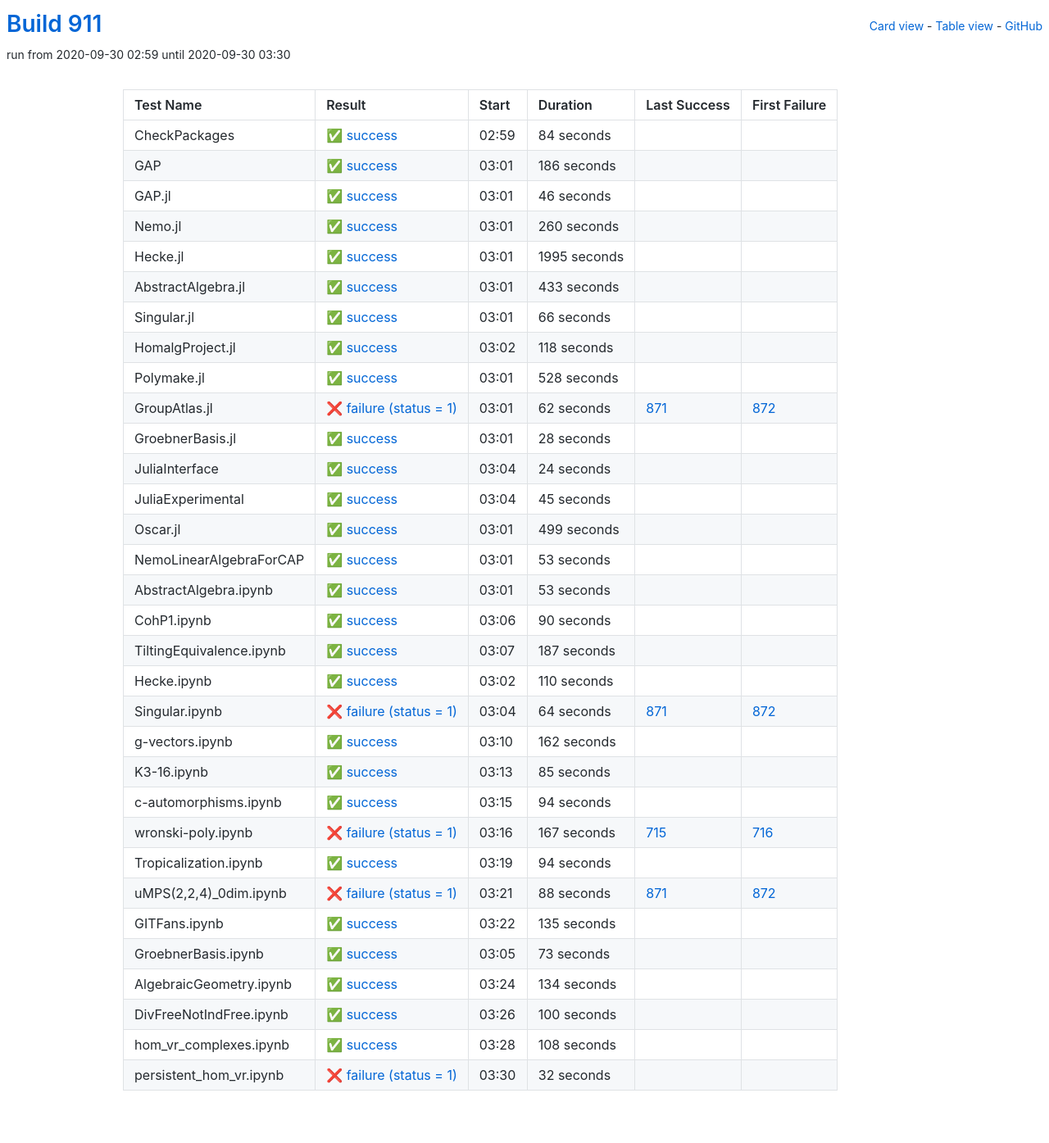
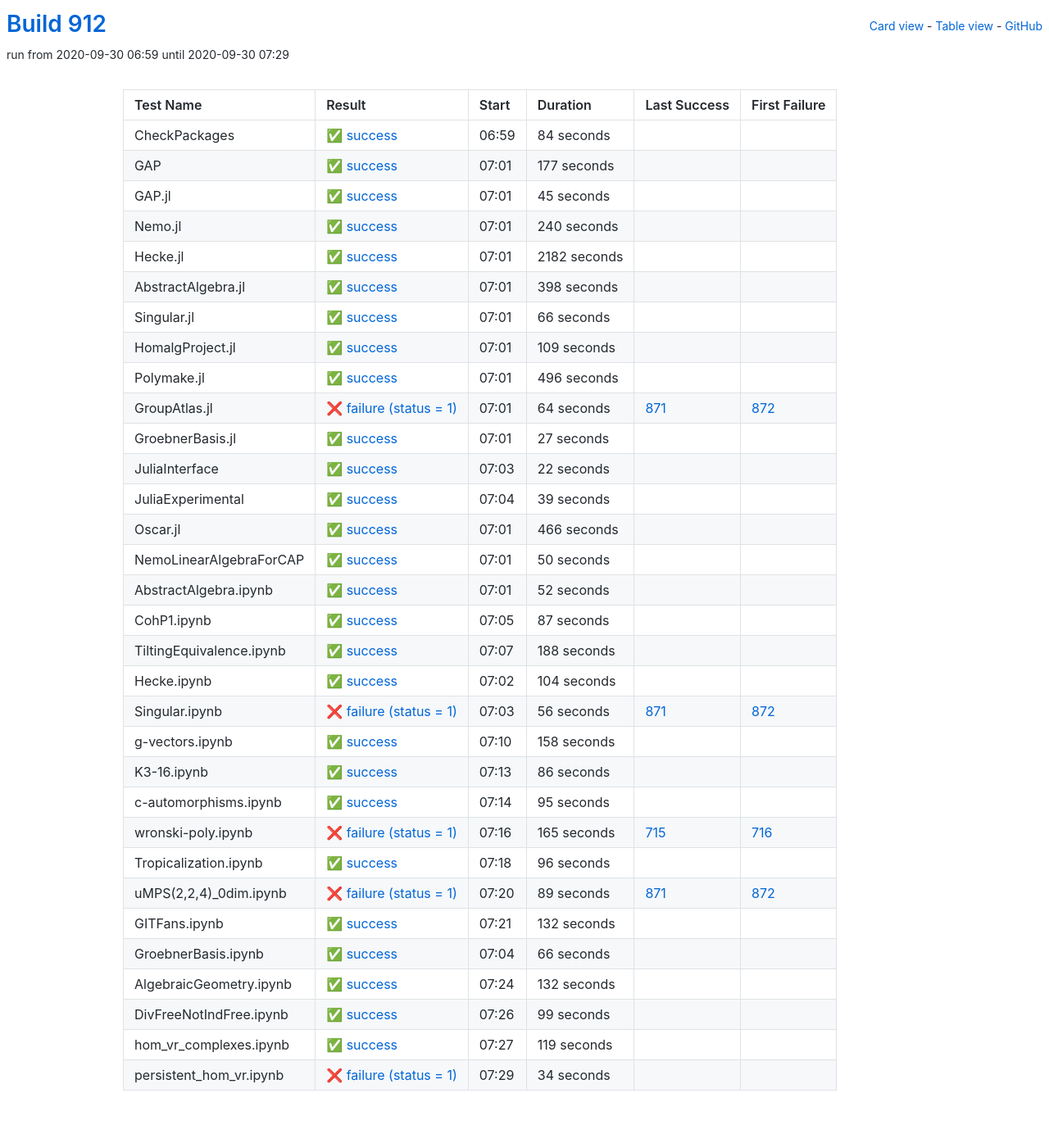
Before and after one commit to oscar-system/oscar-ci-status-stable, a Jekyll site: the page built from table.html, in a window 1280 px wide. Shown: the whole page at 82% size. Built offline with Jekyll 4.4.1, drawn with Linux system fonts in a browser that asks for light colours.

Commit message:
Build #912

```diff
--- a/_data/ci.yml
+++ b/_data/ci.yml
@@ -1,6 +1,6 @@
 ---
-build: 911
-build_url: https://oscarci.mathematik.uni-kl.de/job/oscar-stable/911/
+build: 912
+build_url: https://oscarci.mathematik.uni-kl.de/job/oscar-stable/912/
 job: oscar-stable
 organization: oscar-system
 repo: oscar-ci-status-stable
@@ -8,8 +8,8 @@ repourl: https://github.com/oscar-system/oscar-ci-status-stable
 tests:
 - name: CheckPackages
   id: checkpackages
-  log: https://oscarci.mathematik.uni-kl.de/job/oscar-stable/911/artifact/logs/build-911/CheckPackages.log
-  start: 2020-09-30 02:59
+  log: https://oscarci.mathematik.uni-kl.de/job/oscar-stable/912/artifact/logs/build-912/CheckPackages.log
+  start: 2020-09-30 06:59
   success: true
   exitcode: 0
   status: success
@@ -20,68 +20,68 @@ tests:
   first_failure_url:
 - name: GAP
   id: gap
-  log: https://oscarci.mathematik.uni-kl.de/job/oscar-stable/911/artifact/logs/build-911/GAP.log
-  start: 2020-09-30 03:01
+  log: https://oscarci.mathematik.uni-kl.de/job/oscar-stable/912/artifact/logs/build-912/GAP.log
+  start: 2020-09-30 07:01
   success: true
   exitcode: 0
   status: success
-  duration: 186
+  duration: 177
   last_success: false
   last_success_url:
   first_failure: false
   first_failure_url:
 - name: GAP.jl
   id: gap-jl
-  log: https://oscarci.mathematik.uni-kl.de/job/oscar-stable/911/artifact/logs/build-911/GAP.jl.log
-  start: 2020-09-30 03:01
+  log: https://oscarci.mathematik.uni-kl.de/job/oscar-stable/912/artifact/logs/build-912/GAP.jl.log
+  start: 2020-09-30 07:01
   success: true
   exitcode: 0
   status: success
-  duration: 46
+  duration: 45
   last_success: false
   last_success_url:
   first_failure: false
   first_failure_url:
 - name: Nemo.jl
   id: nemo-jl
-  log: https://oscarci.mathematik.uni-kl.de/job/oscar-stable/911/artifact/logs/build-911/Nemo.jl.log
-  start: 2020-09-30 03:01
+  log: https://oscarci.mathematik.uni-kl.de/job/oscar-stable/912/artifact/logs/build-912/Nemo.jl.log
+  start: 2020-09-30 07:01
   success: true
   exitcode: 0
   status: success
-  duration: 260
+  duration: 240
   last_success: false
   last_success_url:
   first_failure: false
   first_failure_url:
 - name: Hecke.jl
   id: hecke-jl
-  log: https://oscarci.mathematik.uni-kl.de/job/oscar-stable/911/artifact/logs/build-911/Hecke.jl.log
-  start: 2020-09-30 03:01
+  log: https://oscarci.mathematik.uni-kl.de/job/oscar-stable/912/artifact/logs/build-912/Hecke.jl.log
+  start: 2020-09-30 07:01
   success: true
   exitcode: 0
   status: success
-  duration: 1995
+  duration: 2182
   last_success: false
   last_success_url:
   first_failure: false
   first_failure_url:
 - name: AbstractAlgebra.jl
   id: abstractalgebra-jl
-  log: https://oscarci.mathematik.uni-kl.de/job/oscar-stable/911/artifact/logs/build-911/AbstractAlgebra.jl.log
-  start: 2020-09-30 03:01
+  log: https://oscarci.mathematik.uni-kl.de/job/oscar-stable/912/artifact/logs/build-912/AbstractAlgebra.jl.log
+  start: 2020-09-30 07:01
   success: true
   exitcode: 0
   status: success
-  duration: 433
+  duration: 398
   last_success: false
   last_success_url:
   first_failure: false
   first_failure_url:
 - name: Singular.jl
   id: singular-jl
-  log: https://oscarci.mathematik.uni-kl.de/job/oscar-stable/911/artifact/logs/build-911/Singular.jl.log
-  start: 2020-09-30 03:01
+  log: https://oscarci.mathematik.uni-kl.de/job/oscar-stable/912/artifact/logs/build-912/Singular.jl.log
+  start: 2020-09-30 07:01
   success: true
   exitcode: 0
   status: success
@@ -92,152 +92,32 @@ tests:
   first_failure_url:
 - name: HomalgProject.jl
   id: homalgproject-jl
-  log: https://oscarci.mathematik.uni-kl.de/job/oscar-stable/911/artifact/logs/build-911/HomalgProject.jl.log
-  start: 2020-09-30 03:02
+  log: https://oscarci.mathematik.uni-kl.de/job/oscar-stable/912/artifact/logs/build-912/HomalgProject.jl.log
+  start: 2020-09-30 07:01
   success: true
   exitcode: 0
   status: success
-  duration: 118
+  duration: 109
   last_success: false
   last_success_url:
   first_failure: false
   first_failure_url:
 - name: Polymake.jl
   id: polymake-jl
-  log: https://oscarci.mathematik.uni-kl.de/job/oscar-stable/911/artifact/logs/build-911/Polymake.jl.log
-  start: 2020-09-30 03:01
+  log: https://oscarci.mathematik.uni-kl.de/job/oscar-stable/912/artifact/logs/build-912/Polymake.jl.log
+  start: 2020-09-30 07:01
   success: true
   exitcode: 0
   status: success
-  duration: 528
+  duration: 496
   last_success: false
   last_success_url:
   first_failure: false
   first_failure_url:
 - name: GroupAtlas.jl
   id: groupatlas-jl
-  log: https://oscarci.mathematik.uni-kl.de/job/oscar-stable/911/artifact/logs/build-911/GroupAtlas.jl.log
-  start: 2020-09-30 03:01
-  success: false
-  exitcode: 1
-  status: failure
-  duration: 62
-  last_success: 871
-  last_success_url: https://oscarci.mathematik.uni-kl.de/job/oscar-stable/871/
-  first_failure: 872
-  first_failure_url: https://oscarci.mathematik.uni-kl.de/job/oscar-stable/872/
-- name: GroebnerBasis.jl
-  id: groebnerbasis-jl
-  log: https://oscarci.mathematik.uni-kl.de/job/oscar-stable/911/artifact/logs/build-911/GroebnerBasis.jl.log
-  start: 2020-09-30 03:01
-  success: true
-  exitcode: 0
-  status: success
-  duration: 28
-  last_success: false
-  last_success_url:
-  first_failure: false
-  first_failure_url:
-- name: JuliaInterface
-  id: juliainterface
-  log: https://oscarci.mathematik.uni-kl.de/job/oscar-stable/911/artifact/logs/build-911/JuliaInterface.log
-  start: 2020-09-30 03:04
-  success: true
-  exitcode: 0
-  status: success
-  duration: 24
-  last_success: false
-  last_success_url:
-  first_failure: false
-  first_failure_url:
-- name: JuliaExperimental
-  id: juliaexperimental
-  log: https://oscarci.mathematik.uni-kl.de/job/oscar-stable/911/artifact/logs/build-911/JuliaExperimental.log
-  start: 2020-09-30 03:04
-  success: true
-  exitcode: 0
-  status: success
-  duration: 45
-  last_success: false
-  last_success_url:
-  first_failure: false
-  first_failure_url:
-- name: Oscar.jl
-  id: oscar-jl
-  log: https://oscarci.mathematik.uni-kl.de/job/oscar-stable/911/artifact/logs/build-911/Oscar.jl.log
-  start: 2020-09-30 03:01
-  success: true
-  exitcode: 0
-  status: success
-  duration: 499
-  last_success: false
-  last_success_url:
-  first_failure: false
-  first_failure_url:
-- name: NemoLinearAlgebraForCAP
-  id: nemolinearalgebraforcap
-  log: https://oscarci.mathematik.uni-kl.de/job/oscar-stable/911/artifact/logs/build-911/NemoLinearAlgebraForCAP.log
-  start: 2020-09-30 03:01
-  success: true
-  exitcode: 0
-  status: success
-  duration: 53
-  last_success: false
-  last_success_url:
-  first_failure: false
-  first_failure_url:
-- name: AbstractAlgebra.ipynb
-  id: abstractalgebra-ipynb
-  log: https://oscarci.mathematik.uni-kl.de/job/oscar-stable/911/artifact/logs/build-911/AbstractAlgebra.ipynb.log
-  start: 2020-09-30 03:01
-  success: true
-  exitcode: 0
-  status: success
-  duration: 53
-  last_success: false
-  last_success_url:
-  first_failure: false
-  first_failure_url:
-- name: CohP1.ipynb
-  id: cohp1-ipynb
-  log: https://oscarci.mathematik.uni-kl.de/job/oscar-stable/911/artifact/logs/build-911/CohP1.ipynb.log
-  start: 2020-09-30 03:06
-  success: true
-  exitcode: 0
-  status: success
-  duration: 90
-  last_success: false
-  last_success_url:
-  first_failure: false
-  first_failure_url:
-- name: TiltingEquivalence.ipynb
-  id: tiltingequivalence-ipynb
-  log: https://oscarci.mathematik.uni-kl.de/job/oscar-stable/911/artifact/logs/build-911/TiltingEquivalence.ipynb.log
-  start: 2020-09-30 03:07
-  success: true
-  exitcode: 0
-  status: success
-  duration: 187
-  last_success: false
-  last_success_url:
-  first_failure: false
-  first_failure_url:
-- name: Hecke.ipynb
-  id: hecke-ipynb
-  log: https://oscarci.mathematik.uni-kl.de/job/oscar-stable/911/artifact/logs/build-911/Hecke.ipynb.log
-  start: 2020-09-30 03:02
-  success: true
-  exitcode: 0
-  status: success
-  duration: 110
-  last_success: false
-  last_success_url:
-  first_failure: false
-  first_failure_url:
-- name: Singular.ipynb
-  id: singular-ipynb
-  log: https://oscarci.mathematik.uni-kl.de/job/oscar-stable/911/artifact/logs/build-911/Singular.ipynb.log
-  start: 2020-09-30 03:04
+  log: https://oscarci.mathematik.uni-kl.de/job/oscar-stable/912/artifact/logs/build-912/GroupAtlas.jl.log
+  start: 2020-09-30 07:01
   success: false
   exitcode: 1
   status: failure
@@ -246,146 +126,266 @@ tests:
   last_success_url: https://oscarci.mathematik.uni-kl.de/job/oscar-stable/871/
   first_failure: 872
   first_failure_url: https://oscarci.mathematik.uni-kl.de/job/oscar-stable/872/
-- name: g-vectors.ipynb
-  id: g-vectors-ipynb
-  log: https://oscarci.mathematik.uni-kl.de/job/oscar-stable/911/artifact/logs/build-911/g-vectors.ipynb.log
-  start: 2020-09-30 03:10
+- name: GroebnerBasis.jl
+  id: groebnerbasis-jl
+  log: https://oscarci.mathematik.uni-kl.de/job/oscar-stable/912/artifact/logs/build-912/GroebnerBasis.jl.log
+  start: 2020-09-30 07:01
   success: true
   exitcode: 0
   status: success
-  duration: 162
+  duration: 27
+  last_success: false
+  last_success_url:
+  first_failure: false
+  first_failure_url:
+- name: JuliaInterface
+  id: juliainterface
+  log: https://oscarci.mathematik.uni-kl.de/job/oscar-stable/912/artifact/logs/build-912/JuliaInterface.log
+  start: 2020-09-30 07:03
+  success: true
+  exitcode: 0
+  status: success
+  duration: 22
+  last_success: false
+  last_success_url:
+  first_failure: false
+  first_failure_url:
+- name: JuliaExperimental
+  id: juliaexperimental
+  log: https://oscarci.mathematik.uni-kl.de/job/oscar-stable/912/artifact/logs/build-912/JuliaExperimental.log
+  start: 2020-09-30 07:04
+  success: true
+  exitcode: 0
+  status: success
+  duration: 39
+  last_success: false
+  last_success_url:
+  first_failure: false
+  first_failure_url:
+- name: Oscar.jl
+  id: oscar-jl
+  log: https://oscarci.mathematik.uni-kl.de/job/oscar-stable/912/artifact/logs/build-912/Oscar.jl.log
+  start: 2020-09-30 07:01
+  success: true
+  exitcode: 0
+  status: success
+  duration: 466
+  last_success: false
+  last_success_url:
+  first_failure: false
+  first_failure_url:
+- name: NemoLinearAlgebraForCAP
+  id: nemolinearalgebraforcap
+  log: https://oscarci.mathematik.uni-kl.de/job/oscar-stable/912/artifact/logs/build-912/NemoLinearAlgebraForCAP.log
+  start: 2020-09-30 07:01
+  success: true
+  exitcode: 0
+  status: success
+  duration: 50
+  last_success: false
+  last_success_url:
+  first_failure: false
+  first_failure_url:
+- name: AbstractAlgebra.ipynb
+  id: abstractalgebra-ipynb
+  log: https://oscarci.mathematik.uni-kl.de/job/oscar-stable/912/artifact/logs/build-912/AbstractAlgebra.ipynb.log
+  start: 2020-09-30 07:01
+  success: true
+  exitcode: 0
+  status: success
+  duration: 52
+  last_success: false
+  last_success_url:
+  first_failure: false
+  first_failure_url:
+- name: CohP1.ipynb
+  id: cohp1-ipynb
+  log: https://oscarci.mathematik.uni-kl.de/job/oscar-stable/912/artifact/logs/build-912/CohP1.ipynb.log
+  start: 2020-09-30 07:05
+  success: true
+  exitcode: 0
+  status: success
+  duration: 87
+  last_success: false
+  last_success_url:
+  first_failure: false
+  first_failure_url:
+- name: TiltingEquivalence.ipynb
+  id: tiltingequivalence-ipynb
+  log: https://oscarci.mathematik.uni-kl.de/job/oscar-stable/912/artifact/logs/build-912/TiltingEquivalence.ipynb.log
+  start: 2020-09-30 07:07
+  success: true
+  exitcode: 0
+  status: success
+  duration: 188
+  last_success: false
+  last_success_url:
+  first_failure: false
+  first_failure_url:
+- name: Hecke.ipynb
+  id: hecke-ipynb
+  log: https://oscarci.mathematik.uni-kl.de/job/oscar-stable/912/artifact/logs/build-912/Hecke.ipynb.log
+  start: 2020-09-30 07:02
+  success: true
+  exitcode: 0
+  status: success
+  duration: 104
+  last_success: false
+  last_success_url:
+  first_failure: false
+  first_failure_url:
+- name: Singular.ipynb
+  id: singular-ipynb
+  log: https://oscarci.mathematik.uni-kl.de/job/oscar-stable/912/artifact/logs/build-912/Singular.ipynb.log
+  start: 2020-09-30 07:03
+  success: false
+  exitcode: 1
+  status: failure
+  duration: 56
+  last_success: 871
+  last_success_url: https://oscarci.mathematik.uni-kl.de/job/oscar-stable/871/
+  first_failure: 872
+  first_failure_url: https://oscarci.mathematik.uni-kl.de/job/oscar-stable/872/
+- name: g-vectors.ipynb
+  id: g-vectors-ipynb
+  log: https://oscarci.mathematik.uni-kl.de/job/oscar-stable/912/artifact/logs/build-912/g-vectors.ipynb.log
+  start: 2020-09-30 07:10
+  success: true
+  exitcode: 0
+  status: success
+  duration: 158
   last_success: false
   last_success_url:
   first_failure: false
   first_failure_url:
 - name: K3-16.ipynb
   id: k3-16-ipynb
-  log: https://oscarci.mathematik.uni-kl.de/job/oscar-stable/911/artifact/logs/build-911/K3-16.ipynb.log
-  start: 2020-09-30 03:13
+  log: https://oscarci.mathematik.uni-kl.de/job/oscar-stable/912/artifact/logs/build-912/K3-16.ipynb.log
+  start: 2020-09-30 07:13
   success: true
   exitcode: 0
   status: success
-  duration: 85
+  duration: 86
   last_success: false
   last_success_url:
   first_failure: false
   first_failure_url:
 - name: c-automorphisms.ipynb
   id: c-automorphisms-ipynb
-  log: https://oscarci.mathematik.uni-kl.de/job/oscar-stable/911/artifact/logs/build-911/c-automorphisms.ipynb.log
-  start: 2020-09-30 03:15
+  log: https://oscarci.mathematik.uni-kl.de/job/oscar-stable/912/artifact/logs/build-912/c-automorphisms.ipynb.log
+  start: 2020-09-30 07:14
   success: true
   exitcode: 0
   status: success
-  duration: 94
+  duration: 95
   last_success: false
   last_success_url:
   first_failure: false
   first_failure_url:
 - name: wronski-poly.ipynb
   id: wronski-poly-ipynb
-  log: https://oscarci.mathematik.uni-kl.de/job/oscar-stable/911/artifact/logs/build-911/wronski-poly.ipynb.log
-  start: 2020-09-30 03:16
+  log: https://oscarci.mathematik.uni-kl.de/job/oscar-stable/912/artifact/logs/build-912/wronski-poly.ipynb.log
+  start: 2020-09-30 07:16
   success: false
   exitcode: 1
   status: failure
-  duration: 167
+  duration: 165
   last_success: 715
   last_success_url: https://oscarci.mathematik.uni-kl.de/job/oscar-stable/715/
   first_failure: 716
   first_failure_url: https://oscarci.mathematik.uni-kl.de/job/oscar-stable/716/
 - name: Tropicalization.ipynb
   id: tropicalization-ipynb
-  log: https://oscarci.mathematik.uni-kl.de/job/oscar-stable/911/artifact/logs/build-911/Tropicalization.ipynb.log
-  start: 2020-09-30 03:19
+  log: https://oscarci.mathematik.uni-kl.de/job/oscar-stable/912/artifact/logs/build-912/Tropicalization.ipynb.log
+  start: 2020-09-30 07:18
   success: true
   exitcode: 0
   status: success
-  duration: 94
+  duration: 96
   last_success: false
   last_success_url:
   first_failure: false
   first_failure_url:
 - name: uMPS(2,2,4)_0dim.ipynb
   id: umps-2-2-4-0dim-ipynb
-  log: https://oscarci.mathematik.uni-kl.de/job/oscar-stable/911/artifact/logs/build-911/uMPS-2-2-4-_0dim.ipynb.log
-  start: 2020-09-30 03:21
+  log: https://oscarci.mathematik.uni-kl.de/job/oscar-stable/912/artifact/logs/build-912/uMPS-2-2-4-_0dim.ipynb.log
+  start: 2020-09-30 07:20
   success: false
   exitcode: 1
   status: failure
-  duration: 88
+  duration: 89
   last_success: 871
   last_success_url: https://oscarci.mathematik.uni-kl.de/job/oscar-stable/871/
   first_failure: 872
   first_failure_url: https://oscarci.mathematik.uni-kl.de/job/oscar-stable/872/
 - name: GITFans.ipynb
   id: gitfans-ipynb
-  log: https://oscarci.mathematik.uni-kl.de/job/oscar-stable/911/artifact/logs/build-911/GITFans.ipynb.log
-  start: 2020-09-30 03:22
+  log: https://oscarci.mathematik.uni-kl.de/job/oscar-stable/912/artifact/logs/build-912/GITFans.ipynb.log
+  start: 2020-09-30 07:21
   success: true
   exitcode: 0
   status: success
-  duration: 135
+  duration: 132
   last_success: false
   last_success_url:
   first_failure: false
   first_failure_url:
 - name: GroebnerBasis.ipynb
   id: groebnerbasis-ipynb
-  log: https://oscarci.mathematik.uni-kl.de/job/oscar-stable/911/artifact/logs/build-911/GroebnerBasis.ipynb.log
-  start: 2020-09-30 03:05
+  log: https://oscarci.mathematik.uni-kl.de/job/oscar-stable/912/artifact/logs/build-912/GroebnerBasis.ipynb.log
+  start: 2020-09-30 07:04
   success: true
   exitcode: 0
   status: success
-  duration: 73
+  duration: 66
   last_success: false
   last_success_url:
   first_failure: false
   first_failure_url:
 - name: AlgebraicGeometry.ipynb
   id: algebraicgeometry-ipynb
-  log: https://oscarci.mathematik.uni-kl.de/job/oscar-stable/911/artifact/logs/build-911/AlgebraicGeometry.ipynb.log
-  start: 2020-09-30 03:24
+  log: https://oscarci.mathematik.uni-kl.de/job/oscar-stable/912/artifact/logs/build-912/AlgebraicGeometry.ipynb.log
+  start: 2020-09-30 07:24
   success: true
   exitcode: 0
   status: success
-  duration: 134
+  duration: 132
   last_success: false
   last_success_url:
   first_failure: false
   first_failure_url:
 - name: DivFreeNotIndFree.ipynb
   id: divfreenotindfree-ipynb
-  log: https://oscarci.mathematik.uni-kl.de/job/oscar-stable/911/artifact/logs/build-911/DivFreeNotIndFree.ipynb.log
-  start: 2020-09-30 03:26
+  log: https://oscarci.mathematik.uni-kl.de/job/oscar-stable/912/artifact/logs/build-912/DivFreeNotIndFree.ipynb.log
+  start: 2020-09-30 07:26
   success: true
   exitcode: 0
   status: success
-  duration: 100
+  duration: 99
   last_success: false
   last_success_url:
   first_failure: false
   first_failure_url:
 - name: hom_vr_complexes.ipynb
   id: hom-vr-complexes-ipynb
-  log: https://oscarci.mathematik.uni-kl.de/job/oscar-stable/911/artifact/logs/build-911/hom_vr_complexes.ipynb.log
-  start: 2020-09-30 03:28
+  log: https://oscarci.mathematik.uni-kl.de/job/oscar-stable/912/artifact/logs/build-912/hom_vr_complexes.ipynb.log
+  start: 2020-09-30 07:27
   success: true
   exitcode: 0
   status: success
-  duration: 108
+  duration: 119
   last_success: false
   last_success_url:
   first_failure: false
   first_failure_url:
 - name: persistent_hom_vr.ipynb
   id: persistent-hom-vr-ipynb
-  log: https://oscarci.mathematik.uni-kl.de/job/oscar-stable/911/artifact/logs/build-911/persistent_hom_vr.ipynb.log
-  start: 2020-09-30 03:30
+  log: https://oscarci.mathematik.uni-kl.de/job/oscar-stable/912/artifact/logs/build-912/persistent_hom_vr.ipynb.log
+  start: 2020-09-30 07:29
   success: false
   exitcode: 1
   status: failure
-  duration: 32
+  duration: 34
   last_success: false
   last_success_url:
   first_failure: false
```
Also changed, not shown: README.md.
